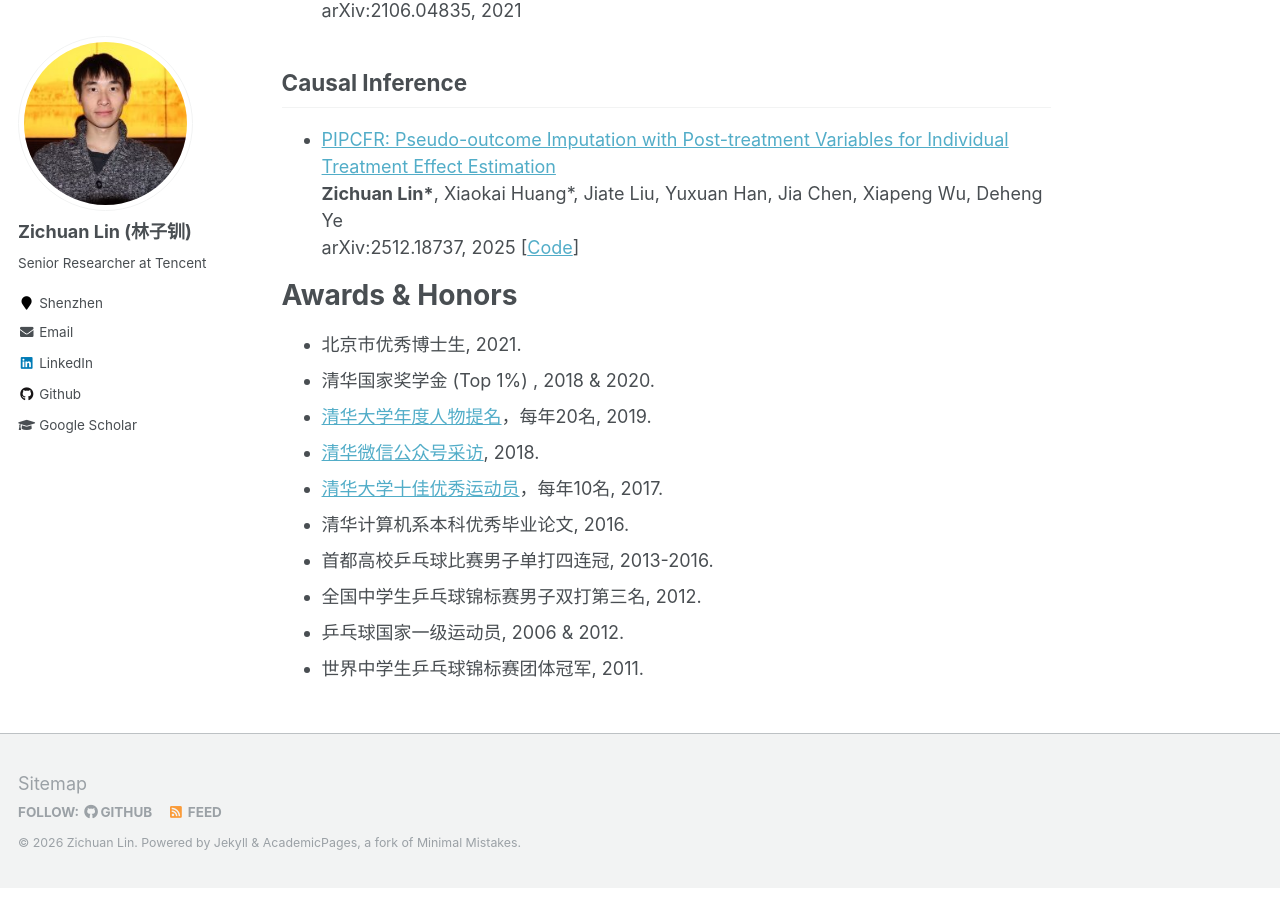
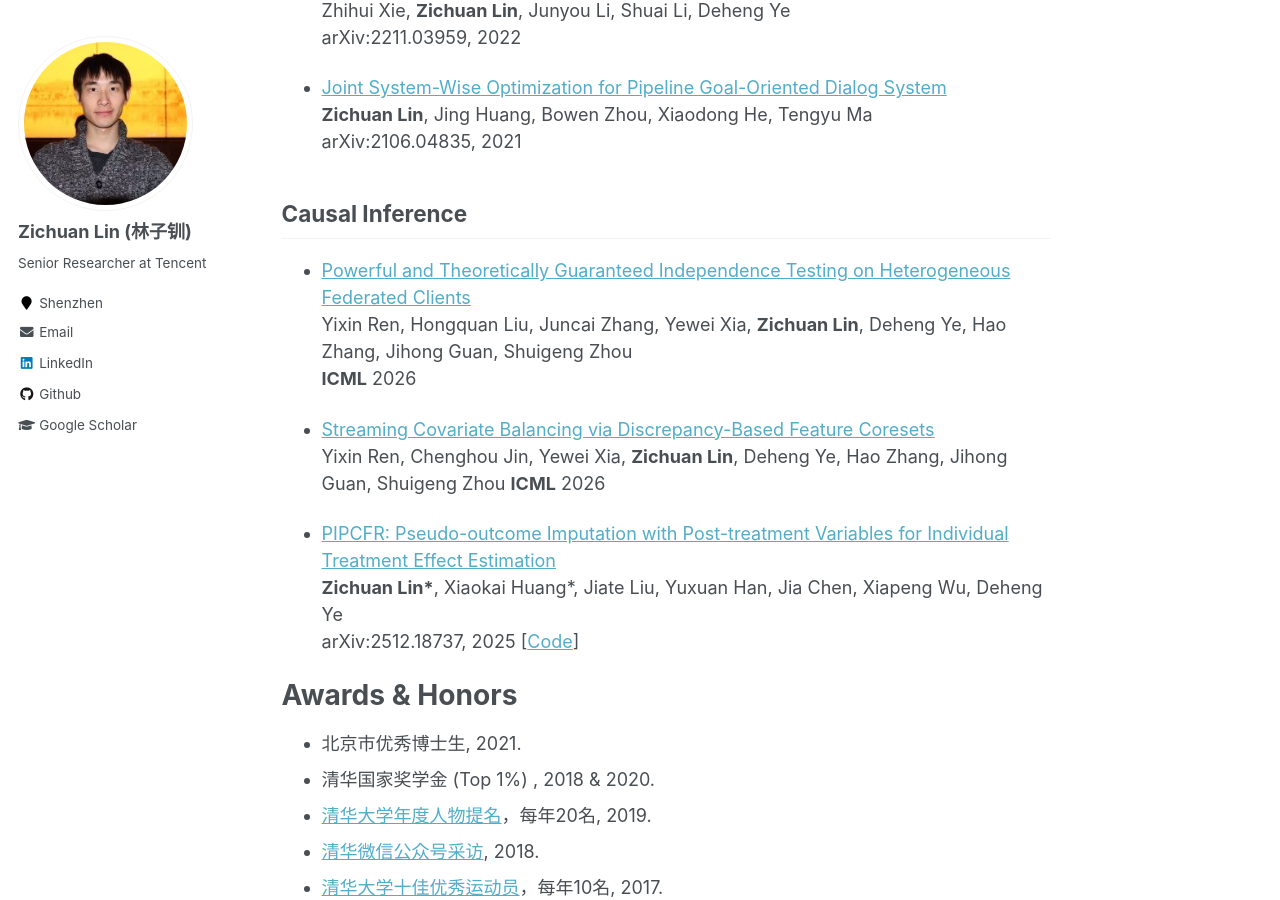
Before and after one commit to LinZichuan/linzichuan.github.io, a Jekyll site: the page built from _pages/about.md, in a window 1280 px wide and 900 px high, scrolled down 3644 px. Built offline with Jekyll 4.4.1, drawn with Linux system fonts in a browser that asks for light colours; formulas are drawn with MathJax 3; some of the changed text lies outside the part shown.

Commit message:
Update about.md

```diff
--- a/_pages/about.md
+++ b/_pages/about.md
@@ -55,6 +55,10 @@ Kai Yang, Xin Xu, Yangkun Chen, Weijie Liu, Jiafei Lyu, **Zichuan Lin**, Deheng
 **Preprint**, 2025 [[Code](https://github.com/yk7333/EntroPIC)]
 
 ## Reinforcement Learning
+
+- [Debiased Model-based Representations for Sample-efficient Continuous Control] <br>
+Jiafei Lyu, **Zichuan Lin**, Scott Fujimoto, Kai Yang, Yangkun Chen, Saiyong Yang, Zongqing Lu, Deheng Ye <br>
+**ICML** 2026
 
 - [Multi-agent In-context Coordination via Decentralized Memory Retrieval](https://arxiv.org/abs/2511.10030) <br>
 Tao Jiang, **Zichuan Lin$^{\dagger}$**, Lihe Li, Yi-Chen Li, Cong Guan, Lei Yuan, Zongzhang Zhang, Yang Yu, Deheng Ye <br>
@@ -139,6 +143,14 @@ arXiv:2106.04835, 2021
 
 
 ## Causal Inference
+
+- [Powerful and Theoretically Guaranteed Independence Testing on Heterogeneous Federated Clients]() <br>
+Yixin Ren, Hongquan Liu, Juncai Zhang, Yewei Xia, **Zichuan Lin**, Deheng Ye, Hao Zhang, Jihong Guan, Shuigeng Zhou <br>
+**ICML** 2026
+
+- [Streaming Covariate Balancing via Discrepancy-Based Feature Coresets]() <br>
+Yixin Ren, Chenghou Jin, Yewei Xia, **Zichuan Lin**, Deheng Ye, Hao Zhang, Jihong Guan, Shuigeng Zhou
+**ICML** 2026
 
 - [PIPCFR: Pseudo-outcome Imputation with Post-treatment Variables for Individual Treatment Effect Estimation](https://arxiv.org/abs/2512.18737) <br>
 **Zichuan Lin\***, Xiaokai Huang\*, Jiate Liu, Yuxuan Han, Jia Chen, Xiapeng Wu, Deheng Ye <br>
```
